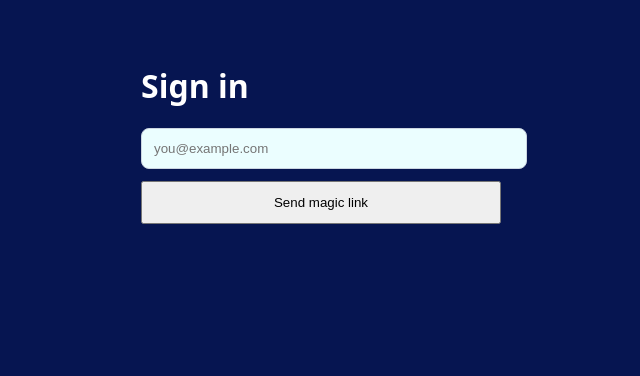
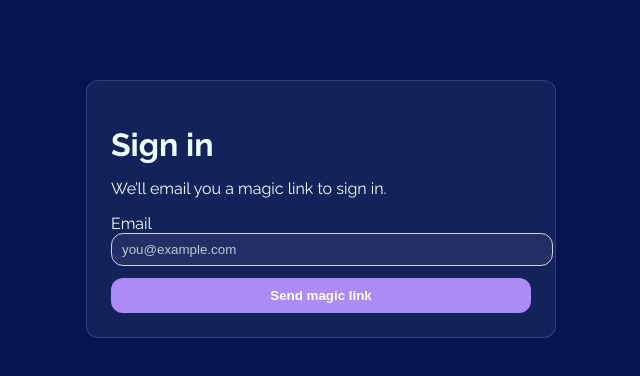
Before and after one commit to alphasourceai/interview-agent-frontend, a React (Vite) app: page /signin in a window 1280 px wide. Shown: the top 376 px of the page, without its empty margins (319-959 px from the left). Built offline with nearby package versions, Linux system fonts and the light colour scheme; no server answers.

Commit message:
ui(legacy): apply alpha theme + themed SignIn; bundle CSS via src/styles

```diff
--- a/src/main.jsx
+++ b/src/main.jsx
@@ -6,6 +6,8 @@ import ProtectedRoute from './components/ProtectedRoute.jsx'
 import ClientDashboard from './pages/ClientDashboard.jsx'
 import AcceptInvite from './pages/AcceptInvite.jsx'
 import Invite from './pages/Invite.jsx'
+import './styles/alphaTheme.css';
+
 
 const router = createBrowserRouter([
   { path: '/signin', element: <SignIn /> },
--- a/src/pages/SignIn.jsx
+++ b/src/pages/SignIn.jsx
@@ -1,47 +1,119 @@
-import { useState } from 'react'
-import { supabase } from '../lib/supabaseClient'
+// src/pages/SignIn.jsx
+import { useState, useMemo } from 'react';
+import { supabase } from '../lib/supabaseClient';
 
 export default function SignIn() {
-  const [email, setEmail] = useState('')
-  const [sent, setSent] = useState(false)
-  const [err, setErr] = useState('')
+  const [email, setEmail] = useState('');
+  const [sent, setSent] = useState(false);
+  const [err, setErr] = useState('');
+  const [loading, setLoading] = useState(false);
 
-  const url = new URL(window.location.href)
-  const next = url.searchParams.get('next') || '/'
-  const redirectTo = window.location.origin + next
+  // Preserve any ?next=/path on the current URL, and prefer an explicit redirect URL if provided.
+  const { redirectTo } = useMemo(() => {
+    const url = new URL(window.location.href);
+    const next = url.searchParams.get('next') || '';
+    const base =
+      import.meta.env.VITE_AUTH_REDIRECT_URL ||
+      `${window.location.origin}/auth/callback`;
+
+    const finalRedirect = next
+      ? `${base}?next=${encodeURIComponent(next)}`
+      : base;
+
+    return { redirectTo: finalRedirect };
+  }, []);
 
   async function onSubmit(e) {
-    e.preventDefault()
-    setErr('')
+    e.preventDefault();
+    if (!email || loading) return;
+    setErr('');
+    setLoading(true);
+
     const { error } = await supabase.auth.signInWithOtp({
       email,
-      options: { emailRedirectTo: redirectTo }
-    })
-    if (error) setErr(error.message)
-    else setSent(true)
+      options: { emailRedirectTo: redirectTo },
+    });
+
+    setLoading(false);
+    if (error) setErr(error.message || 'Could not send magic link.');
+    else setSent(true);
   }
 
-  if (sent) return (
-    <div style={{ maxWidth:360, margin:'64px auto', fontFamily:'system-ui' }}>
-      Check your email for the sign-in link.
+  if (sent) {
+    return (
+      <div className="alpha-theme" style={{ minHeight: '100vh' }}>
+        <div
+          className="card"
+          style={{
+            maxWidth: 420,
+            margin: '80px auto',
+            padding: 24,
+          }}
+        >
+          <h1 className="title" style={{ marginBottom: 8 }}>
+            Check your email
+          </h1>
+          <p className="muted">
+            We sent a magic link to <strong>{email}</strong>. Click it to sign
+            in.
+          </p>
         </div>
-  )
+      </div>
+    );
+  }
 
   return (
-    <div style={{ maxWidth:360, margin:'64px auto', fontFamily:'system-ui' }}>
-      <h1>Sign in</h1>
+    <div className="alpha-theme" style={{ minHeight: '100vh' }}>
+      <div
+        className="card"
+        style={{
+          maxWidth: 420,
+          margin: '80px auto',
+          padding: 24,
+        }}
+      >
+        <h1 className="title" style={{ marginBottom: 8 }}>
+          Sign in
+        </h1>
+        <p className="muted" style={{ marginBottom: 16 }}>
+          We’ll email you a magic link to sign in.
+        </p>
+
         <form onSubmit={onSubmit}>
+          <label htmlFor="email" className="label">
+            Email
+          </label>
           <input
+            id="email"
+            className="input"
             type="email"
             placeholder="you@example.com"
             value={email}
-          onChange={e => setEmail(e.target.value)}
-          style={{ width:'100%', padding:'12px', marginBottom:'12px' }}
+            onChange={(e) => setEmail(e.target.value)}
             required
+            autoComplete="email"
+            style={{ width: '100%', marginBottom: 12 }}
           />
-        <button type="submit" style={{ width:'100%', padding:'12px' }}>Send magic link</button>
+
+          <button
+            type="submit"
+            className="btn"
+            disabled={!email || loading}
+            style={{ width: '100%' }}
+          >
+            {loading ? 'Sending…' : 'Send magic link'}
+          </button>
         </form>
-      {err && <div style={{ color:'crimson', marginTop:12 }}>{err}</div>}
+
+        {err && (
+          <div
+            role="alert"
+            style={{ color: '#ffb4b4', marginTop: 12, fontSize: 14 }}
+          >
+            {err}
           </div>
-  )
+        )}
+      </div>
+    </div>
+  );
 }
--- /dev/null
+++ b/src/styles/alphaTheme.css
@@ -0,0 +1,128 @@
+/* --- AlphaSource theme (Wix-matched) ------------------------------------- */
+
+@import url('https://fonts.googleapis.com/css2?family=Raleway:wght@400;500;600;700&display=swap');
+
+.alpha-theme {
+  --alpha-bg: #061551;          /* deep navy */
+  --alpha-surface: rgba(255,255,255,0.06);  /* cards/panels */
+  --alpha-border: rgba(255,255,255,0.14);
+  --alpha-text: #EBFEFF;         /* body text on dark */
+  --alpha-muted: rgba(235,254,255,0.75);
+  --alpha-primary: #AD8BF7;      /* lilac */
+  --alpha-primary-strong: #854DFF;
+  --alpha-darktext: #2F2E2E;     /* dark body text for light panels */
+  --alpha-radius: 12px;
+  --alpha-gap: 14px;
+}
+
+.alpha-theme, .alpha-theme body {
+  background: var(--alpha-bg);
+  color: var(--alpha-text);
+  font-family: 'Raleway', system-ui, -apple-system, Segoe UI, Roboto, Helvetica, Arial, "Apple Color Emoji", "Segoe UI Emoji";
+  min-height: 100vh;
+}
+
+/* Links */
+.alpha-theme a { color: var(--alpha-primary); text-decoration: none; }
+.alpha-theme a:hover { text-decoration: underline; }
+
+/* Generic surfaces (hit most “expanded”/card-like containers) */
+.alpha-theme .card,
+.alpha-theme .panel,
+.alpha-theme .box,
+.alpha-theme .section,
+.alpha-theme .container,
+.alpha-theme .expanded,
+.alpha-theme .expand,
+.alpha-theme .expander-content,
+.alpha-theme .details,
+.alpha-theme .details-content,
+.alpha-theme .row-details,
+.alpha-theme details[open],
+.alpha-theme .report,
+.alpha-theme [class*="Card"],
+.alpha-theme [class*="Panel"] {
+  background: var(--alpha-surface) !important;
+  border: 1px solid var(--alpha-border) !important;
+  border-radius: var(--alpha-radius);
+  color: var(--alpha-text);
+}
+
+/* Headings inside expanded/report panels use darker text per spec */
+.alpha-theme .panel h1,
+.alpha-theme .panel h2,
+.alpha-theme .panel h3,
+.alpha-theme .panel h4,
+.alpha-theme .report h1,
+.alpha-theme .report h2,
+.alpha-theme .report h3,
+.alpha-theme .report h4,
+.alpha-theme .expanded h1,
+.alpha-theme .expanded h2,
+.alpha-theme .expanded h3,
+.alpha-theme .expanded h4 {
+  color: var(--alpha-darktext) !important;
+}
+
+/* Table text remains readable on dark */
+.alpha-theme table { color: var(--alpha-text); }
+
+/* Buttons (covers plain <button>, “Video/Transcript/Download PDF”, Sign out) */
+.alpha-theme button,
+.alpha-theme .btn,
+.alpha-theme input[type="button"],
+.alpha-theme input[type="submit"] {
+  appearance: none;
+  background: var(--alpha-primary);
+  color: #fff;
+  border: 1px solid var(--alpha-primary);
+  border-radius: 20px;
+  padding: 8px 14px;
+  font-weight: 600;
+  cursor: pointer;
+}
+.alpha-theme button:hover,
+.alpha-theme .btn:hover,
+.alpha-theme input[type="button"]:hover,
+.alpha-theme input[type="submit"]:hover {
+  background: var(--alpha-primary-strong);
+  border-color: var(--alpha-primary-strong);
+}
+
+/* Ghost / link-like buttons (if any) */
+.alpha-theme .btn-ghost {
+  background: transparent;
+  color: var(--alpha-primary);
+  border-color: transparent;
+}
+.alpha-theme .btn-ghost:hover {
+  color: #fff;
+  background: var(--alpha-primary);
+}
+
+/* Inputs on dark background */
+.alpha-theme input,
+.alpha-theme select,
+.alpha-theme textarea {
+  background: rgba(255,255,255,0.08);
+  color: var(--alpha-text);
+  border: 1px solid var(--alpha-border);
+  border-radius: 10px;
+  padding: 8px 10px;
+}
+.alpha-theme input::placeholder,
+.alpha-theme textarea::placeholder { color: var(--alpha-muted); }
+
+/* Sign-in screen container (keeps it on-brand) */
+.alpha-theme .auth-wrap {
+  max-width: 520px;
+  margin: 12vh auto 8vh;
+  padding: 24px;
+  background: var(--alpha-surface);
+  border: 1px solid var(--alpha-border);
+  border-radius: var(--alpha-radius);
+  box-shadow: 0 10px 30px rgba(0,0,0,0.25);
+}
+.alpha-theme .auth-wrap h1,
+.alpha-theme .auth-wrap h2 { margin: 0 0 12px; }
+.alpha-theme .auth-wrap p { color: var(--alpha-muted); margin: 0 0 18px; }
```
Lines whose indentation alone changed are shown as unchanged.
